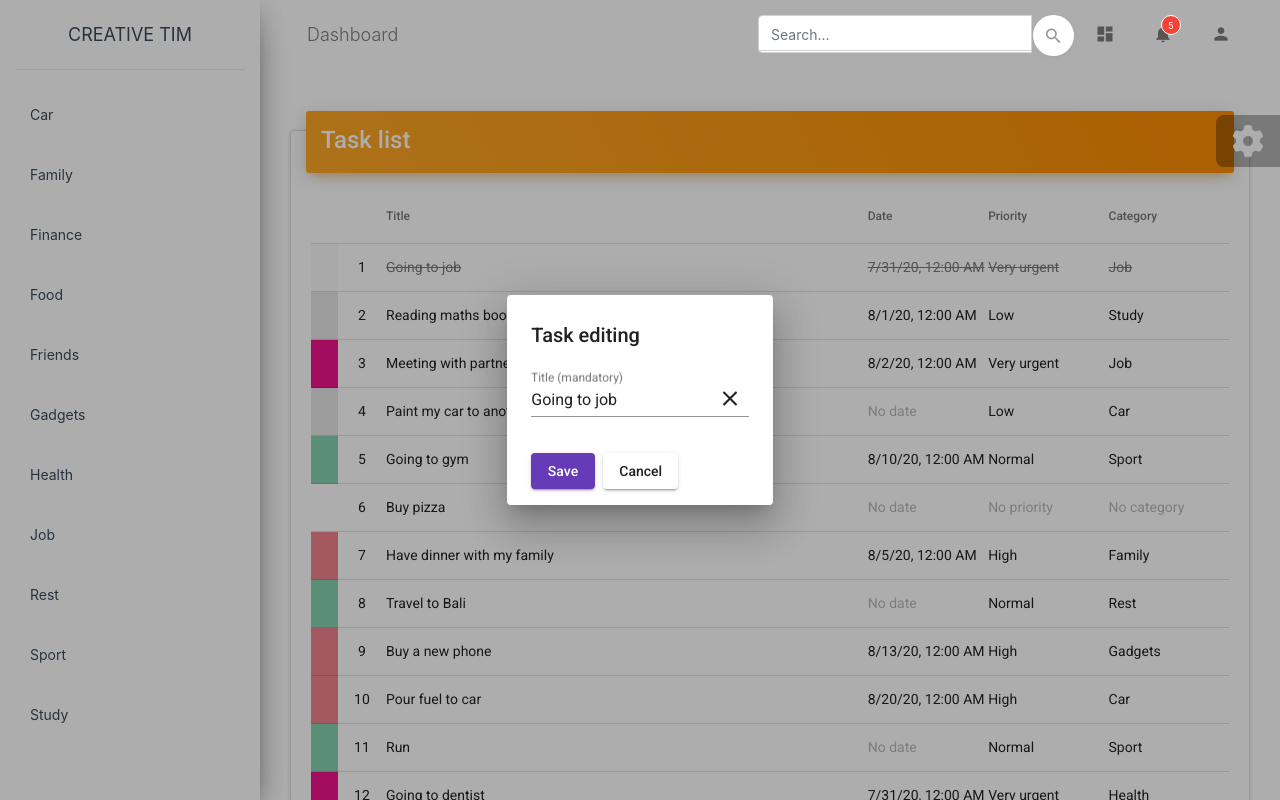
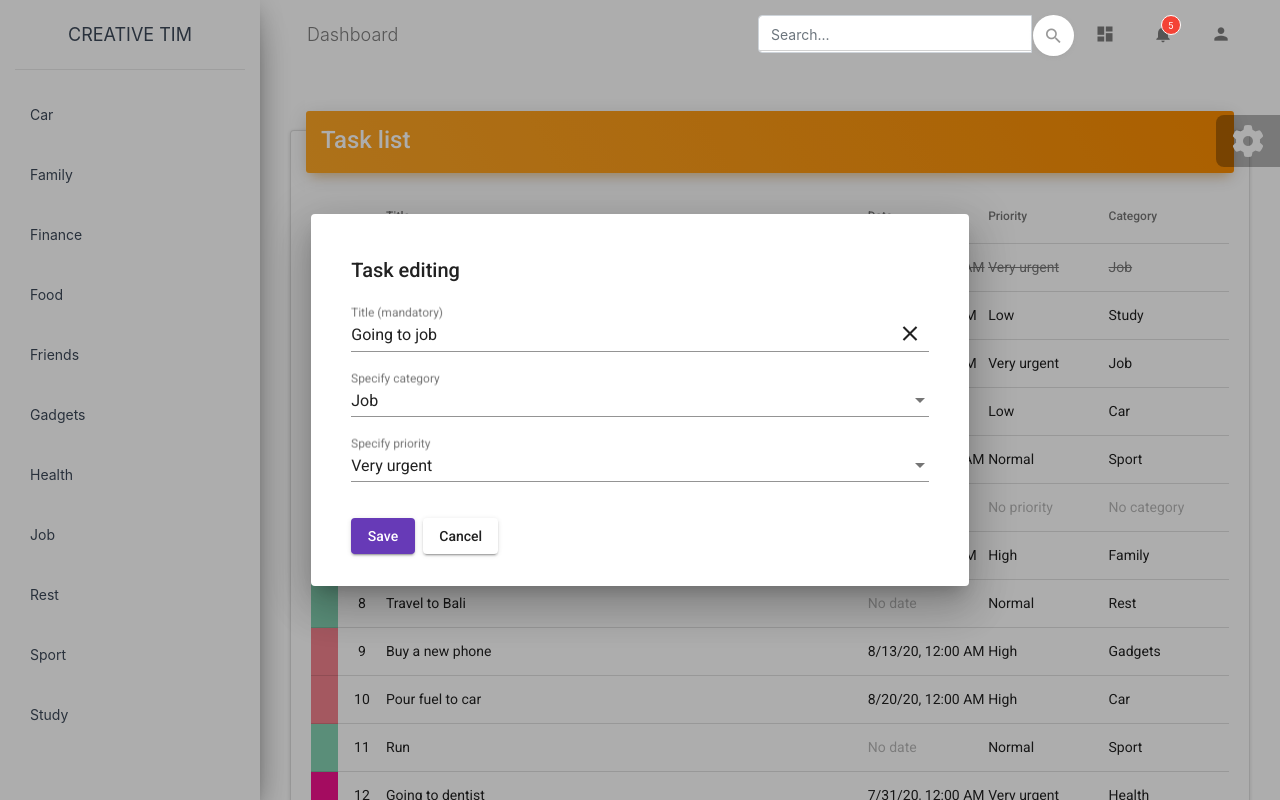
Before and after one commit to Jakhongir1117/Todo, an Angular app: page / in a window 1280 px wide. Both pictures are taken after a click on the element "Going to job". Built offline with nearby package versions, Linux system fonts and the light colour scheme.

Commit message:
15th step

```diff
--- a/src/app/app.module.ts
+++ b/src/app/app.module.ts
@@ -15,6 +15,8 @@ import {FormsModule} from '@angular/forms';
 import {MatInputModule} from '@angular/material/input';
 import {MatButtonModule} from '@angular/material/button';
 import {MatIconModule} from '@angular/material/icon';
+import {MatOptionModule} from '@angular/material/core';
+import {MatSelectModule} from '@angular/material/select';
 
 @NgModule({
   declarations: [
@@ -34,7 +36,9 @@ import {MatIconModule} from '@angular/material/icon';
     FormsModule,
     MatInputModule,
     MatButtonModule,
-    MatIconModule
+    MatIconModule,
+    MatOptionModule,
+    MatSelectModule
   ],
   providers: [],
   entryComponents: [
--- a/src/app/data/dao/impl/PriorityDAOArray.ts
+++ b/src/app/data/dao/impl/PriorityDAOArray.ts
@@ -1,6 +1,7 @@
 import {PriorityDAO} from '../interface/PriorityDAO';
 import {Priority} from '../../../model/Priority';
-import {Observable} from 'rxjs';
+import {Observable, of} from 'rxjs';
+import {TestData} from '../../TestData';
 
 export class PriorityDAOArray implements PriorityDAO {
   add(T): Observable<Priority> {
@@ -16,7 +17,7 @@ export class PriorityDAOArray implements PriorityDAO {
   }
 
   getAll(): Observable<Priority[]> {
-    return undefined;
+    return of(TestData.priorities);
   }
 
   update(T): Observable<Priority> {
--- a/src/app/dialog/edit-task-dialog/edit-task-dialog.component.html
+++ b/src/app/dialog/edit-task-dialog/edit-task-dialog.component.html
@@ -27,6 +27,35 @@
   </mat-form-field>
 
 
+  <!-- dropout category list  -->
+  <mat-form-field>
+    <mat-label>Specify category</mat-label>
+
+    <mat-select [(ngModel)]="tmpCategory">
+      <mat-option [value]="null">No category</mat-option>
+      <mat-option *ngFor="let cat of categories" [value]="cat">
+        {{cat.title}}
+      </mat-option>
+    </mat-select>
+
+  </mat-form-field>
+
+
+  <!-- dropout priority list  -->
+  <mat-form-field>
+    <mat-label>Specify priority</mat-label>
+
+    <mat-select [(ngModel)]="tmpPriority">
+      <mat-option [value]="null">No priority</mat-option>
+      <mat-option *ngFor="let pri of priorities" [value]="pri">
+        {{pri.title}}
+      </mat-option>
+    </mat-select>
+
+  </mat-form-field>
+
+
+
 </mat-dialog-content>
 
 
--- a/src/app/dialog/edit-task-dialog/edit-task-dialog.component.ts
+++ b/src/app/dialog/edit-task-dialog/edit-task-dialog.component.ts
@@ -2,6 +2,8 @@ import {Component, Inject, OnInit} from '@angular/core';
 import {MAT_DIALOG_DATA, MatDialog, MatDialogRef} from '@angular/material/dialog';
 import {Task} from '../../model/Task';
 import {DataHandlerService} from '../../service/data-handler.service';
+import {Category} from '../../model/Category';
+import {Priority} from '../../model/Priority';
 
 @Component({
   selector: 'app-edit-task-dialog',
@@ -13,24 +15,39 @@ export class EditTaskDialogComponent implements OnInit {
   constructor(
     private dialogRef: MatDialogRef<EditTaskDialogComponent>,
     @Inject(MAT_DIALOG_DATA) private data: [Task, string],
-    //private dataHandler: DataHandlerService,
+    private dataHandler: DataHandlerService
     //private dialog: MatDialog,
 
   ) {
   }
 
-    dialogTitle: string;
-    private task: Task;
+    categories : Category[];
+    priorities : Priority[];
+
+
+    dialogTitle: string; // window title
+    private task: Task; // task for editing/creating
 
 
     tmpTitle: string;
+    tmpCategory: Category;
+    tmpPriority: Priority;
 
 
     ngOnInit(): void {
-    this.task = this.data[0];
-    this.dialogTitle = this.data[1];
+    this.task = this.data[0]; // task for editing/creating
+    this.dialogTitle = this.data[1]; // text for the dialog window
+
+
 
     this.tmpTitle = this.task.title;
+    this.tmpCategory = this.task.category;
+    this.tmpPriority = this.task.priority;
+
+
+
+    this.dataHandler.getAllCategories().subscribe(items => this.categories = items);
+    this.dataHandler.getAllPriorities().subscribe( items => this.priorities = items);
 
   }
 
@@ -38,6 +55,10 @@ export class EditTaskDialogComponent implements OnInit {
     onConfirm(): void {
 
     this.task.title = this.tmpTitle;
+    this.task.category = this.tmpCategory;
+    this.task.priority = this.tmpPriority;
+
+
 
     this.dialogRef.close(this.task);
 
--- a/src/app/service/data-handler.service.ts
+++ b/src/app/service/data-handler.service.ts
@@ -7,6 +7,7 @@ import {filter} from 'rxjs/operators';
 import {TaskDAOArray} from '../data/dao/impl/TaskDAOArray';
 import {CategoryDAOArray} from '../data/dao/impl/CategoryDAOArray';
 import {Priority} from '../model/Priority';
+import {PriorityDAOArray} from '../data/dao/impl/PriorityDAOArray';
 
 @Injectable({
   providedIn: 'root'
@@ -15,6 +16,7 @@ export class DataHandlerService {
 
   private taskDaoArray = new TaskDAOArray();
   private categoryDaoArray = new CategoryDAOArray();
+  private priorityDaoArray = new PriorityDAOArray();
 
   constructor() {
   }
@@ -25,6 +27,10 @@ export class DataHandlerService {
 
   getAllCategories(): Observable<Category[]> {
     return this.categoryDaoArray.getAll();
+  }
+
+  getAllPriorities(): Observable<Priority[]> {
+    return this.priorityDaoArray.getAll();
   }
 
   updateTask(task: Task): Observable<Task> {
--- a/src/styles.css
+++ b/src/styles.css
@@ -17,3 +17,11 @@
 .size25 {
   font-size: 25px !important;
 }
+
+.mat-form-field {
+  width: 100%;
+}
+
+.mat-dialog-container {
+  padding: 40px !important;
+}
```
